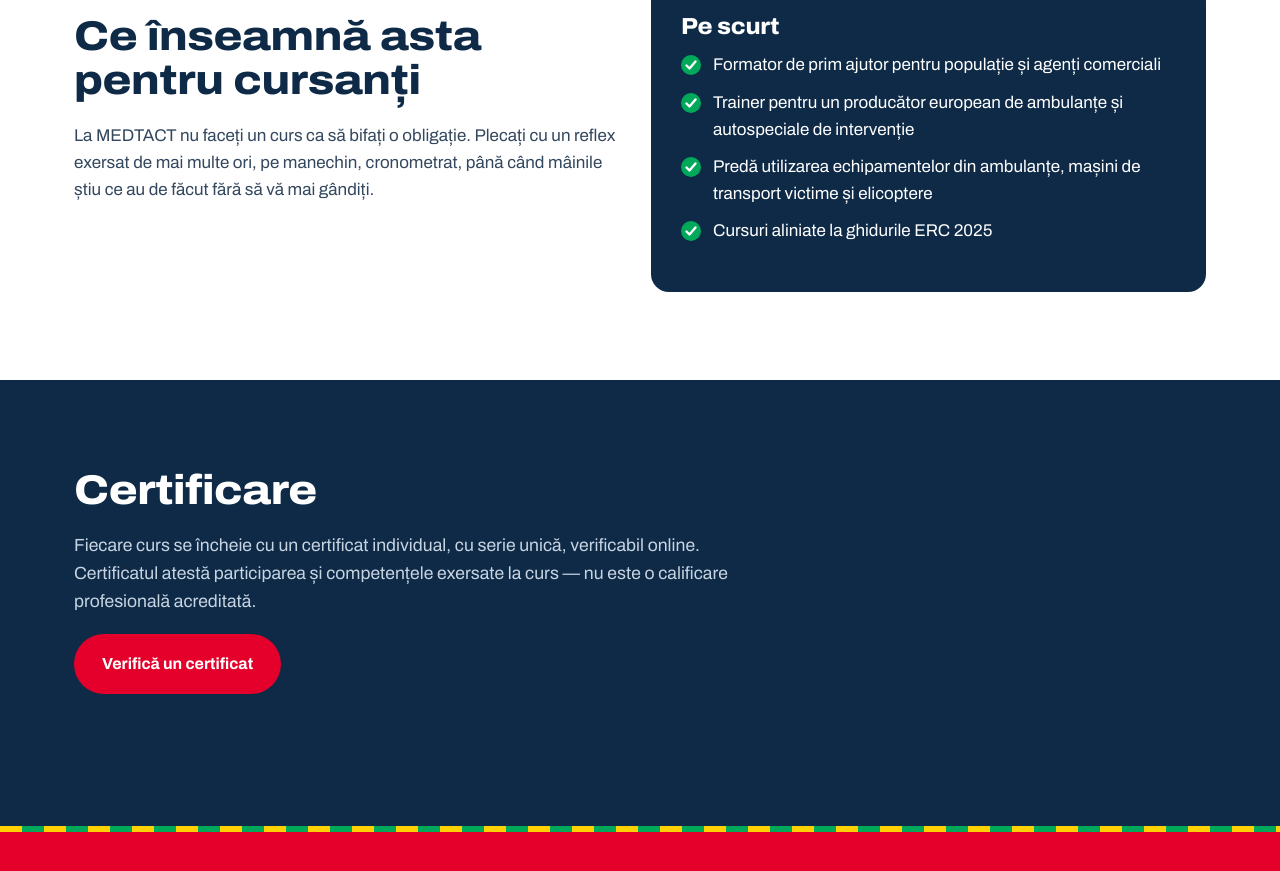
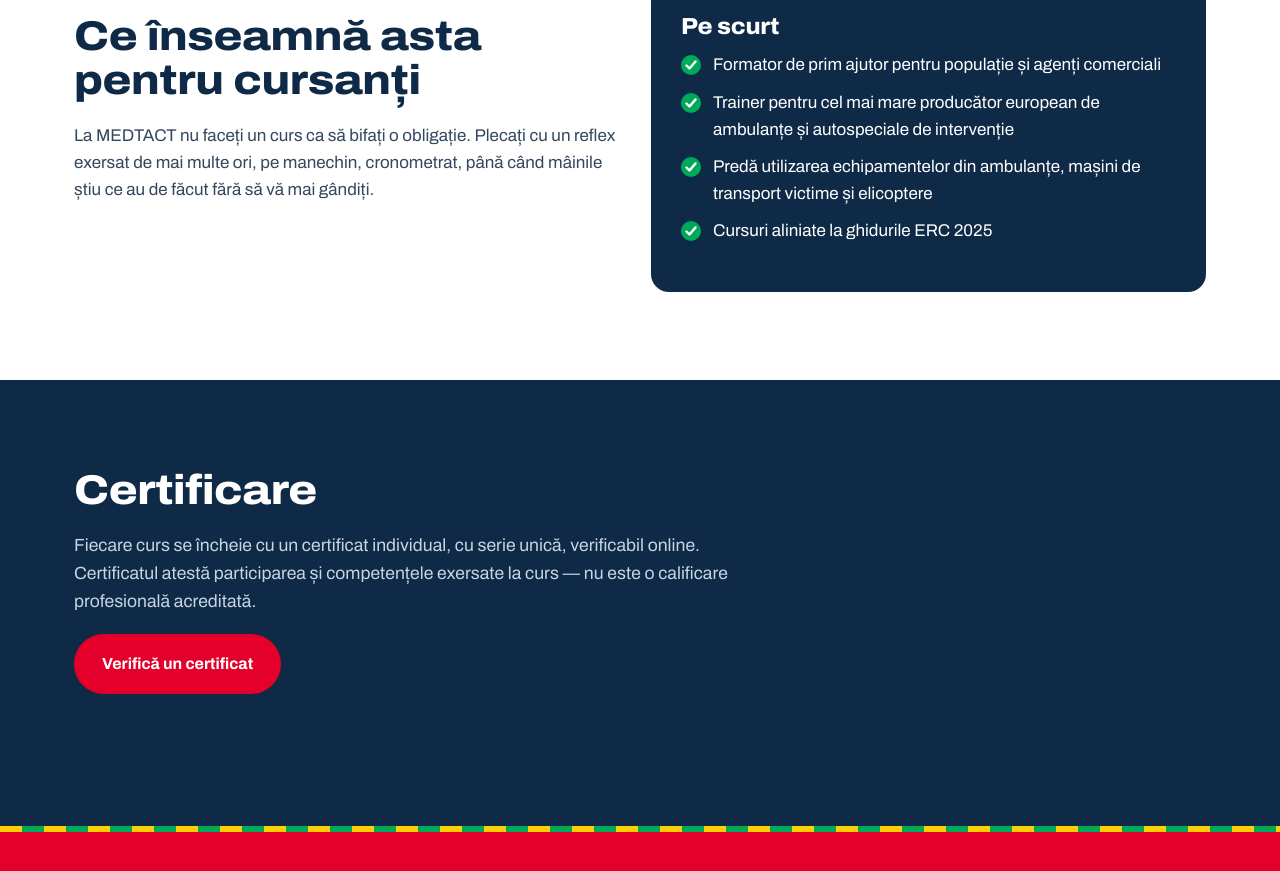
Before and after one commit to tuguidaniasi-wq/medtact-site, a plain HTML site: page despre.html in a window 1280 px wide. Shown: the part 915-1786 px from the top of the page. Drawn offline with Linux system fonts and the light colour scheme.

Commit message:
Despre: trainer pentru cel mai mare producător european de ambulanțe
Co-Authored-By: Claude Opus 5.5 <noreply@anthropic.com>
Claude-Session: https://claude.ai/code/session_014ymb5a1GvFEE9pQu5fv1ym

```diff
--- a/despre.html
+++ b/despre.html
@@ -65,7 +65,7 @@
         <h3>Pe scurt</h3>
         <ul class="check-list">
           <li>Formator de prim ajutor pentru populație și agenți comerciali</li>
-          <li>Trainer pentru un producător european de ambulanțe și autospeciale de intervenție</li>
+          <li>Trainer pentru cel mai mare producător european de ambulanțe și autospeciale de intervenție</li>
           <li>Predă utilizarea echipamentelor din ambulanțe, mașini de transport victime și elicoptere</li>
           <li>Cursuri aliniate la ghidurile ERC 2025</li>
         </ul>
```
